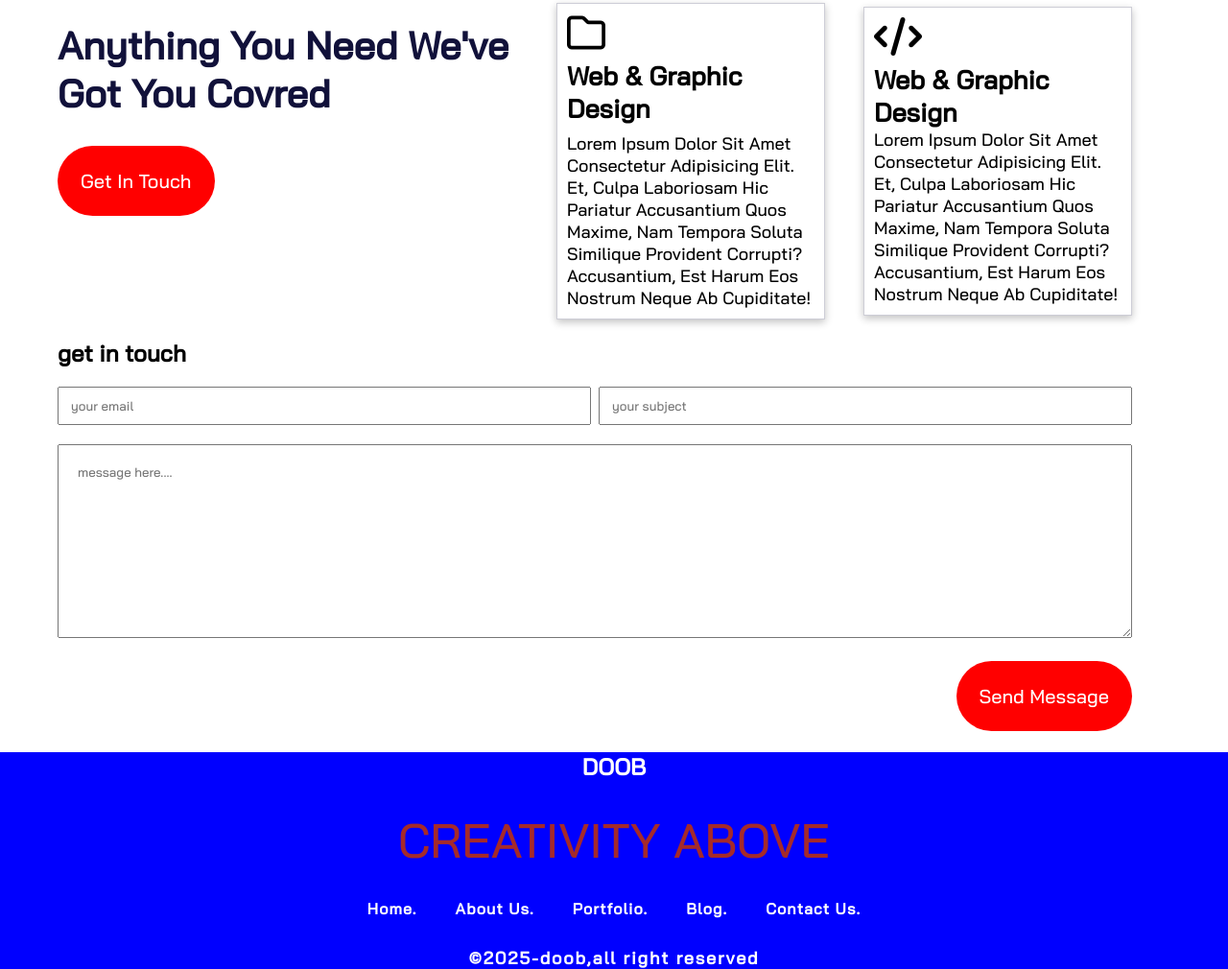
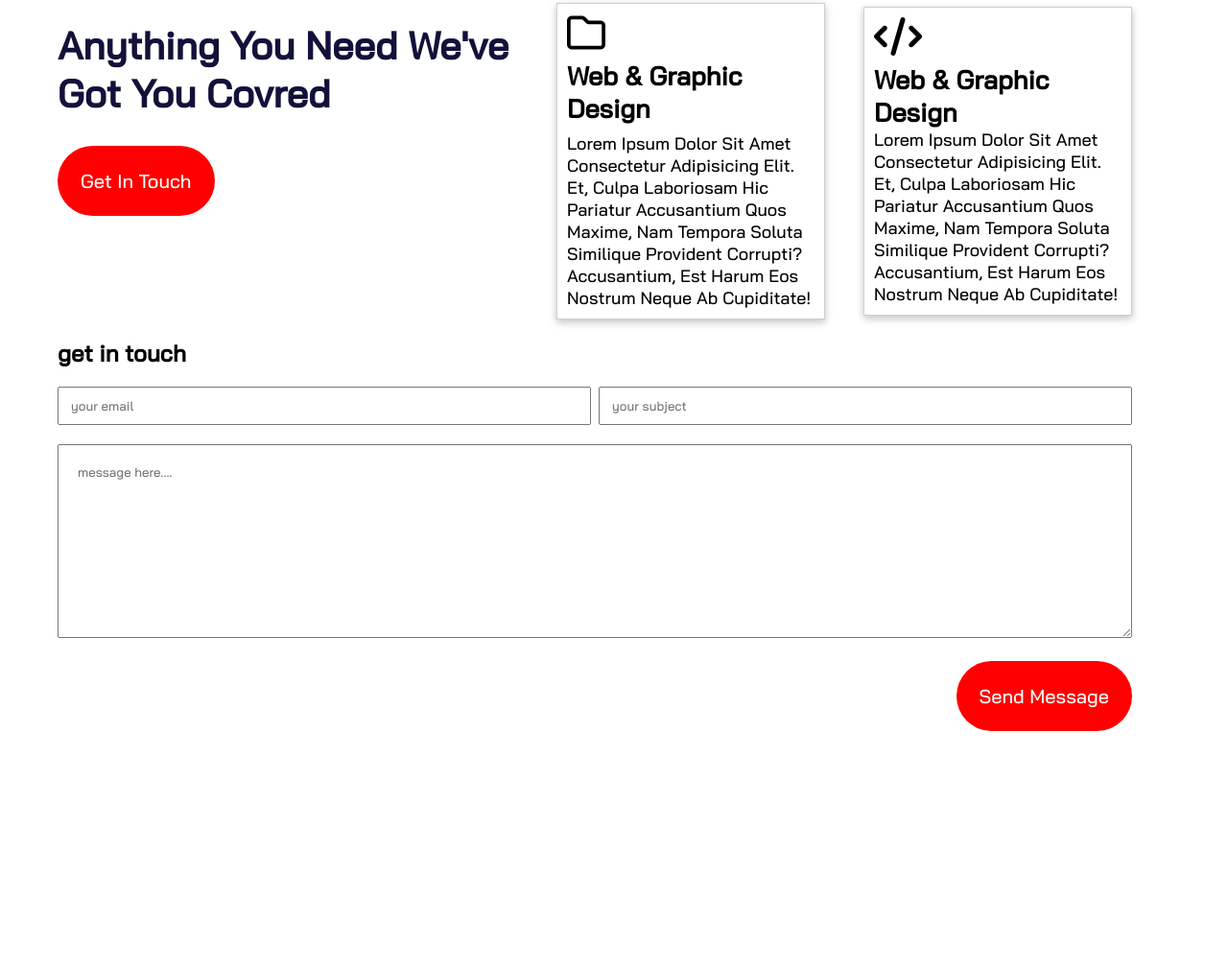
Before and after one commit to amhana-amine/yahya-amine, a plain HTML site: page index.html in a window 1280 px wide. Shown: the part 654-1664 px from the top of the page at 96% size. After the commit the page ends 1438 px from the top, so only its background shows below. Drawn offline with Linux system fonts and the light colour scheme.

Commit message:
function

```diff
--- a/index.html
+++ b/index.html
@@ -104,16 +104,7 @@
         </div>
     </section>
     <footer>
-        <h2>Doob</h2>
-        <p>creativity above</p>
-        <div class="links">
-            <a href="">Home.</a>
-            <a href="">About Us.</a>
-            <a href="">Portfolio.</a>
-            <a href="">Blog.</a>
-            <a href="">Contact Us.</a>
-        </div>
-        <h6>&copy;2025-doob,all right reserved</h6>
+
     </footer>
 
 
```
